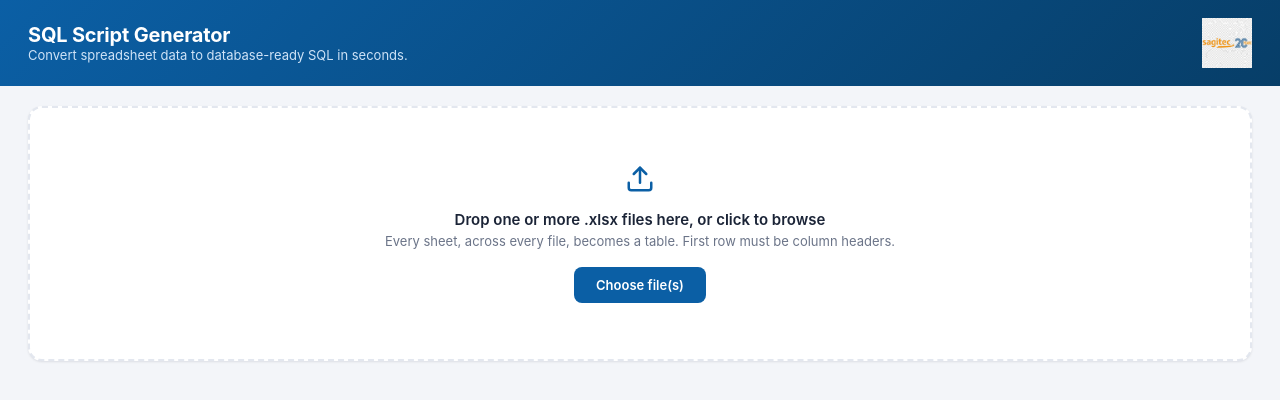
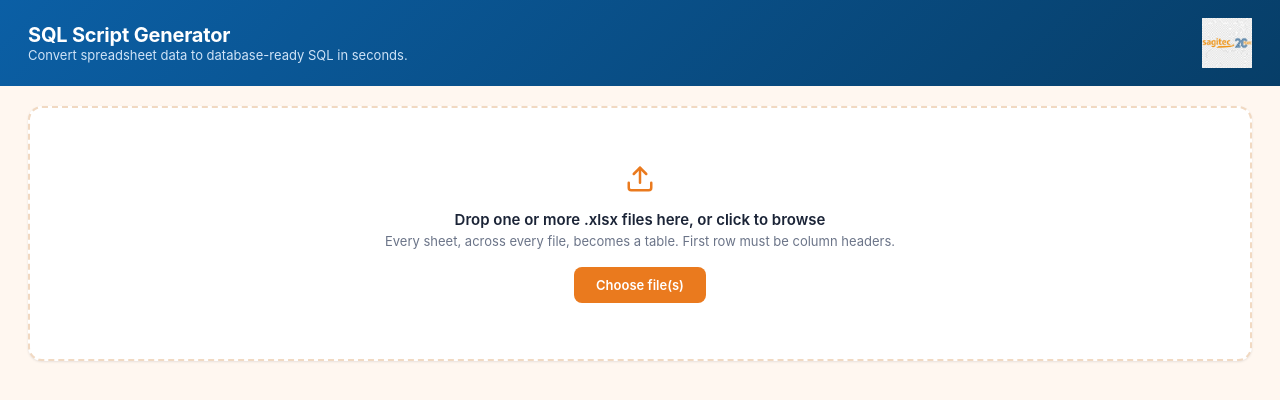
Before and after one commit to siddartha0331-arch/SQL-Script-Generator, a React (Vite) app: page / in a window 1280 px wide. Shown: the top 400 px of the page. Built offline with nearby package versions, Linux system fonts and the light colour scheme.

Commit message:
Update theme colors to reflect new branding

```diff
--- a/src/theme.js
+++ b/src/theme.js
@@ -1,34 +1,36 @@
 export const theme = {
-  pageBg: "#F3F5F9",
+  pageBg: "#FFF7F0",
   cardBg: "#FFFFFF",
-  cardBorder: "#E3E7EF",
+  cardBorder: "#F1D9C2",
   cardShadow: "0 1px 2px rgba(16,24,40,0.04), 0 1px 3px rgba(16,24,40,0.06)",
 
   textPrimary: "#1B2437",
   textSecondary: "#6B7488",
   textMuted: "#9AA3B5",
 
-  brandBlue: "#0B5FA5",
-  brandBlueDark: "#084A82",
-  brandBlueLight: "#EAF3FC",
-  brandBlueBorder: "#BFDBF7",
+  // Brand is now ORANGE (used by left/right panels, primary buttons, highlights)
+  brandBlue: "#EA7A1E",
+  brandBlueDark: "#C25E0F",
+  brandBlueLight: "#FFF1E2",
+  brandBlueBorder: "#F6C79A",
 
+  // Header keeps the deep blue for contrast against orange panels
   headerBgFrom: "#0B5FA5",
   headerBgTo: "#073E68",
   headerText: "#FFFFFF",
   headerSubtext: "#CFE3F7",
 
-  accentOrange: "#F2994A",
-  accentOrangeDark: "#D9822B",
+  // Accent is now BLUE (used where orange was previously the accent)
+  accentOrange: "#0B5FA5",
+  accentOrangeDark: "#084A82",
 
   success: "#1E9E6A",
   successBg: "#E9F8F1",
-
   danger: "#D64545",
   dangerBg: "#FDEEEE",
   dangerBorder: "#F6C6C6",
 
-  codeBg: "#F6F8FB",
-  codeBorder: "#E1E6EF",
+  codeBg: "#FFF7F0",
+  codeBorder: "#F1D9C2",
   codeText: "#1F2A44",
 };
```
